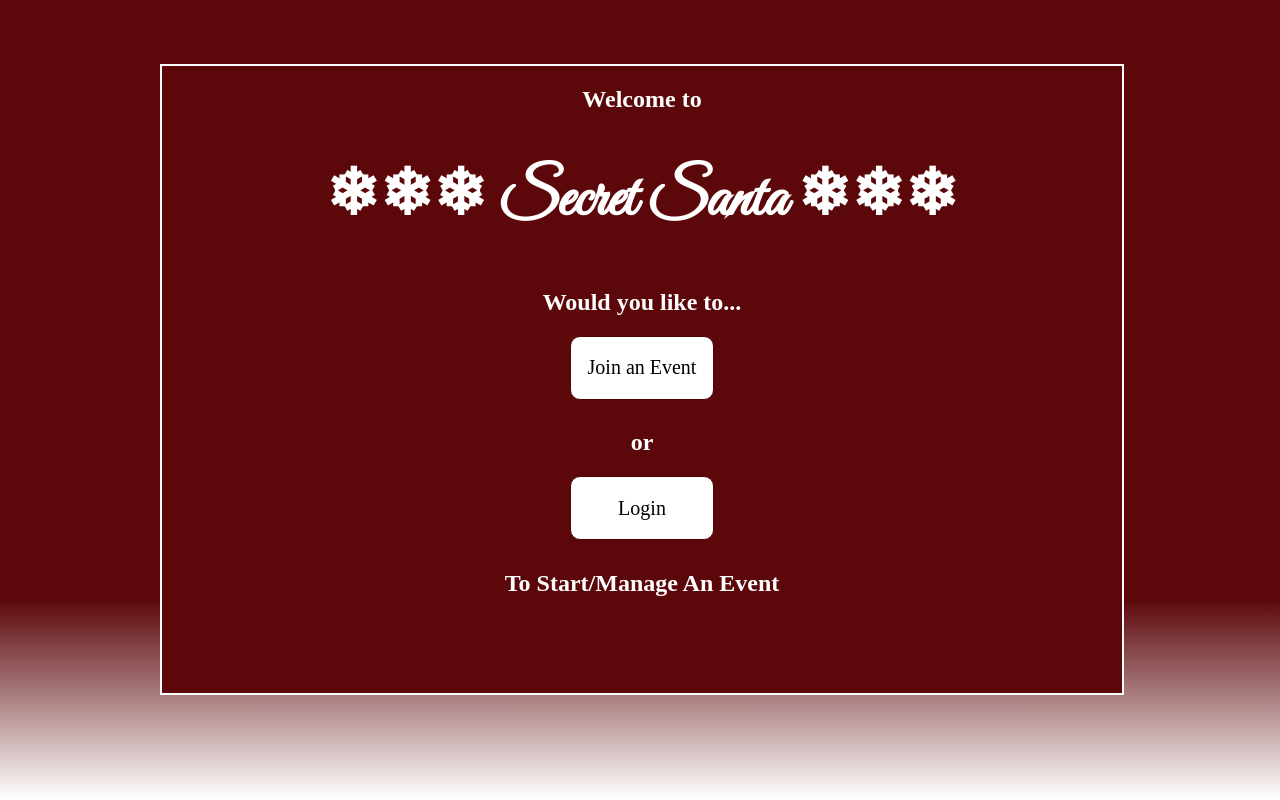
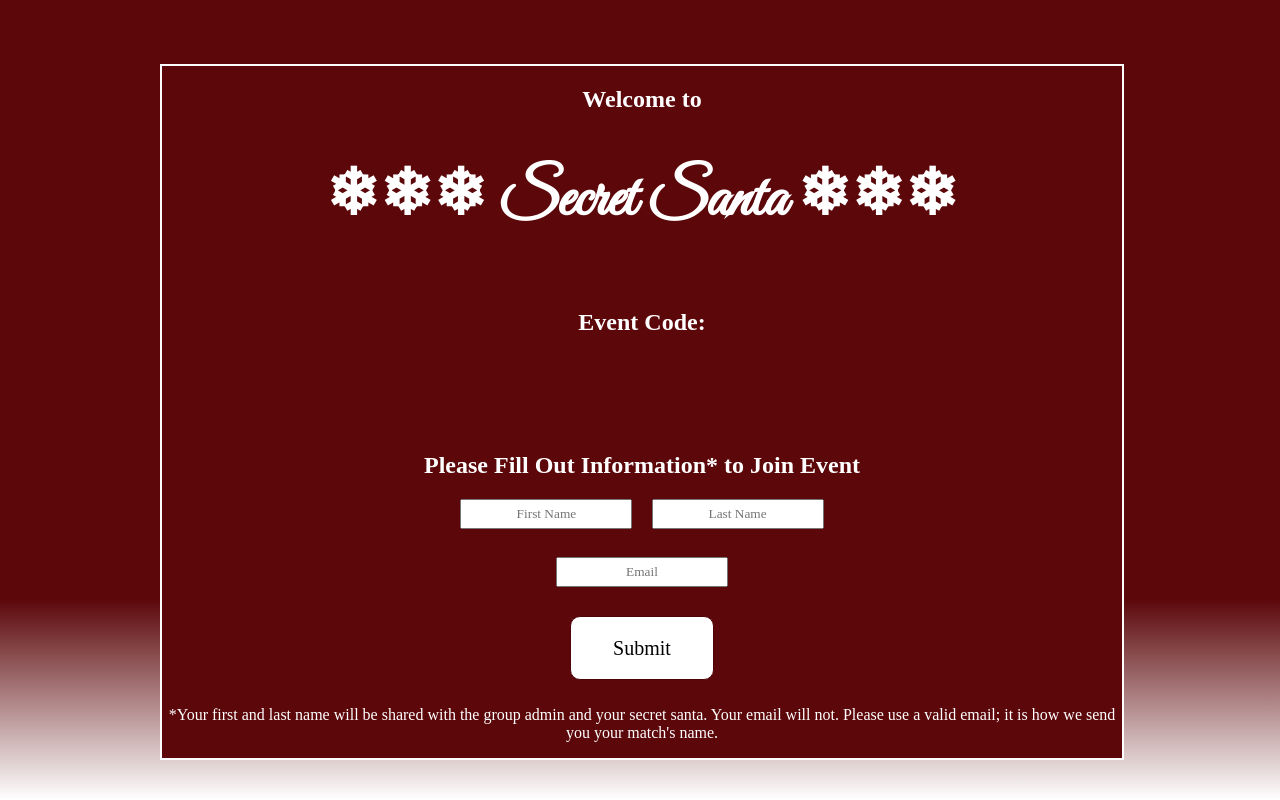
Before and after one commit to KRStoddard/Santa_Frontend, a React (Create React App) app: page /joinPage/1 in a window 1280 px wide. Built offline with nearby package versions, Linux system fonts and the light colour scheme; no server answers; a web font is replaced by a local one.

Commit message:
emails and assignments works

```diff
--- a/src/App.js
+++ b/src/App.js
@@ -7,12 +7,14 @@ import Login from './components/Login'
 import adminPage from './components/adminPage'
 import createEvent from './components/createEvent'
 import eventPage from './components/eventPage'
+import joinPage from './components/joinPage';
 
 
 function App() {
   return (
     <div className="App">
     <Switch>
+      <Route path="/joinPage/:id" component={joinPage} />
       <Route path="/join" component={Join} />
       <Route path="/login" component={Login} />
       <Route path="/adminPage/:id" component={adminPage} />
--- a/src/components/Join.js
+++ b/src/components/Join.js
@@ -1,7 +1,27 @@
 import React from 'react'
 import {Link} from 'react-router-dom'
+import { API_ROOT, GET_REQ } from '../constants'
 
 export default class Join extends React.Component{
+
+    state = {
+        error: ""
+    }
+
+    submitJoin = e => {
+        e.preventDefault()
+
+        fetch(`${API_ROOT}/events/${e.target.code.value}`, GET_REQ())
+        .then(resp => resp.json())
+        .then(data => {
+            if (!data.error) {
+                this.props.history.push(`/JoinPage/${data.code}`)
+            } else {
+                this.setState({error: 'Invalid Event Code'})
+            }
+        })
+    }
+
     render(){
         return(
             <div className="screen">
@@ -10,10 +30,11 @@ export default class Join extends React.Component{
                 <Link to="/"><h1 className="ss">❄❄❄ Secret Santa ❄❄❄</h1></Link>
             </div>
             <div className="options">
-                <form>
-                <h2>Please Enter Event Code</h2>
-                <input type="text" /><br></br>
-                <button>Join</button>
+                <form onSubmit={this.submitJoin}>
+                <h2>Please Enter 8-Digit Event Code</h2>
+                {this.state.error}<br></br>
+                <input name="code" type="text" /><br></br>
+                <button type="submit">Join</button>
                 </form>
             </div>
             </div>
--- a/src/components/eventPage.js
+++ b/src/components/eventPage.js
@@ -1,26 +1,30 @@
 import React from 'react'
 import {Link} from 'react-router-dom'
-import { API_ROOT, GET_REQ } from '../constants'
+import { API_ROOT, GET_HEADERS, GET_REQ } from '../constants'
 
 export default class eventPage extends React.Component{
 
     state = {
-        event: {}
+        event: {},
+        sent: false
     }
 
     componentDidMount(){
         fetch(`${API_ROOT}/events/${this.props.match.params.id}`, GET_REQ())
         .then(resp => resp.json())
-        .then(event => this.setState({event}))
+        .then(event => {
+            if (!event.users[0].match) {
+            this.setState({event})
+            } else {
+                this.setState({event: event, sent: true})
+            }
+        })
     }
 
     renderUsers = () => {
-        console.log(this.state.event['users'])
         if (this.state.event['users']) {
             if (this.state.event.users.length > 0) {
-                console.log('hit first if')
                 if (this.state.event.users.length > 0) {
-                    console.log('hit second if')
                     return this.state.event.users.map(user => {
                         return <li>{user.first_name + ' ' + user.last_name}</li>
                     })
@@ -30,6 +34,33 @@ export default class eventPage extends React.Component{
             }
         }
     }
+
+    startMatch = () => {
+        console.log('hits start')
+        const reqObj = {
+            method: 'PATCH',
+            headers: GET_HEADERS(),
+        }
+
+        fetch(`${API_ROOT}/events/${this.state.event.code}`, reqObj)
+        .then(() => {
+            alert('Emails with Secret Santa matches have been sent out!')
+            this.setState({sent: true})
+        })
+    }
+
+    renderButton = () => {
+        if (this.state.sent === false) {
+            return <button onClick={this.startMatch} className="matchesButton">Close Signups/Send out Matches!</button>
+        } else {
+            return <button onClick={this.endEvent} className="matchesButton">End Event</button>
+        }
+    }
+
+    endEvent = () => {
+        console.log('end!')
+    }
+
 
     render(){
         const {code, start, end, max_price, notes} = this.state.event
@@ -43,7 +74,7 @@ export default class eventPage extends React.Component{
                 <div className="event-code">
                     <h2>Event Code: {code}</h2>
                 </div>
-                <button className="matchesButton">Close Signups/Send out Matches!</button>
+                {this.renderButton()}
                 <div className="dates">
                         {start ?
                             <div>
--- /dev/null
+++ b/src/components/joinPage.js
@@ -0,0 +1,96 @@
+import React from 'react'
+import {Link} from 'react-router-dom'
+import {API_ROOT, GET_HEADERS, GET_REQ} from '../constants/index'
+
+export default class joinPage extends React.Component{
+
+    state = {
+        event: {},
+        errors: []
+    }
+
+    componentDidMount(){
+        fetch(`${API_ROOT}/events/${this.props.match.params.id}`, GET_REQ())
+        .then(resp => resp.json())
+        .then(event => this.setState({event}))
+    }
+
+    submitForm = e => {
+        e.preventDefault()
+        const {first_name, last_name, email} = e.target
+        const reqObj = {
+            method: 'POST',
+            headers: GET_HEADERS(),
+            body: JSON.stringify({users: {first_name: first_name.value, last_name: last_name.value, email: email.value, event_id: this.state.event.id}})
+        }
+
+        fetch(`${API_ROOT}/users`, reqObj)
+        .then(resp => resp.json())
+        .then(data => {
+            if (!data.errors) {
+                alert(`Thank you, ${data.first_name}. Your information has been received and you will be sent an email with the name of the person you are to give a gift to once the admin closes the sign-up.`)
+                this.props.history.push('/')
+            } else {
+                this.setState({errors: data.errors})
+            }
+        })
+    }
+
+    render(){
+        const {code, start, end, max_price, notes} = this.state.event
+        return(
+            <div className="screen">
+            <div className="pageBody">
+            <div className="welcome">
+                <h2>Welcome to</h2>
+                <h1 className="ss">❄❄❄ Secret Santa ❄❄❄</h1>
+            </div>
+            <div className="options eventPage">
+            <div className="event-code">
+                <h2>Event Code: {code}</h2>
+            </div>
+            <div className="dates">
+                        {start ?
+                            <div>
+                            <h4>Start Date</h4>
+                            <p>{start}</p>
+                            </div>
+                        :
+                            null}
+
+                        {end ?
+                            <div>
+                            <h4>End Date</h4>
+                            <p>{end}</p>
+                            </div>
+                        :
+                            null}
+                </div>
+                {max_price ?
+                    <>
+                    <h4>Max Price: ${max_price}</h4>
+                    </>
+                :
+                    null}
+                {notes ?
+                    <>
+                    <h4>Additional Notes</h4>
+                    <p>{notes}</p>
+                    </>
+                :
+                    null}
+            </div>
+            <form onSubmit={this.submitForm}>
+                <h2>Please Fill Out Information* to Join Event</h2>
+                <p>{this.state.errors}</p>
+                <input type="text" name="first_name" placeholder="First Name" />
+                <input type="text" name="last_name" placeholder="Last Name" /><br></br>
+                <input type="email" name="email" placeholder="Email" /><br></br>
+                <button type="submit">Submit</button>
+            </form>
+            <p>*Your first and last name will be shared with the group admin and your secret santa. Your email will not. Please use a valid email; it is how we send you your match's name.</p>
+            </div>
+            </div>
+        )
+    }
+}
--- a/src/index.css
+++ b/src/index.css
@@ -173,6 +173,7 @@ ol {
   width: 75%;
   margin-left: 12.5%;
   min-height: 50vh;
+  margin-bottom: 5%;
 }
 
 .people h3 {
```
Also changed, not shown: 1 other file (tests, documents, lock files or other folders).
